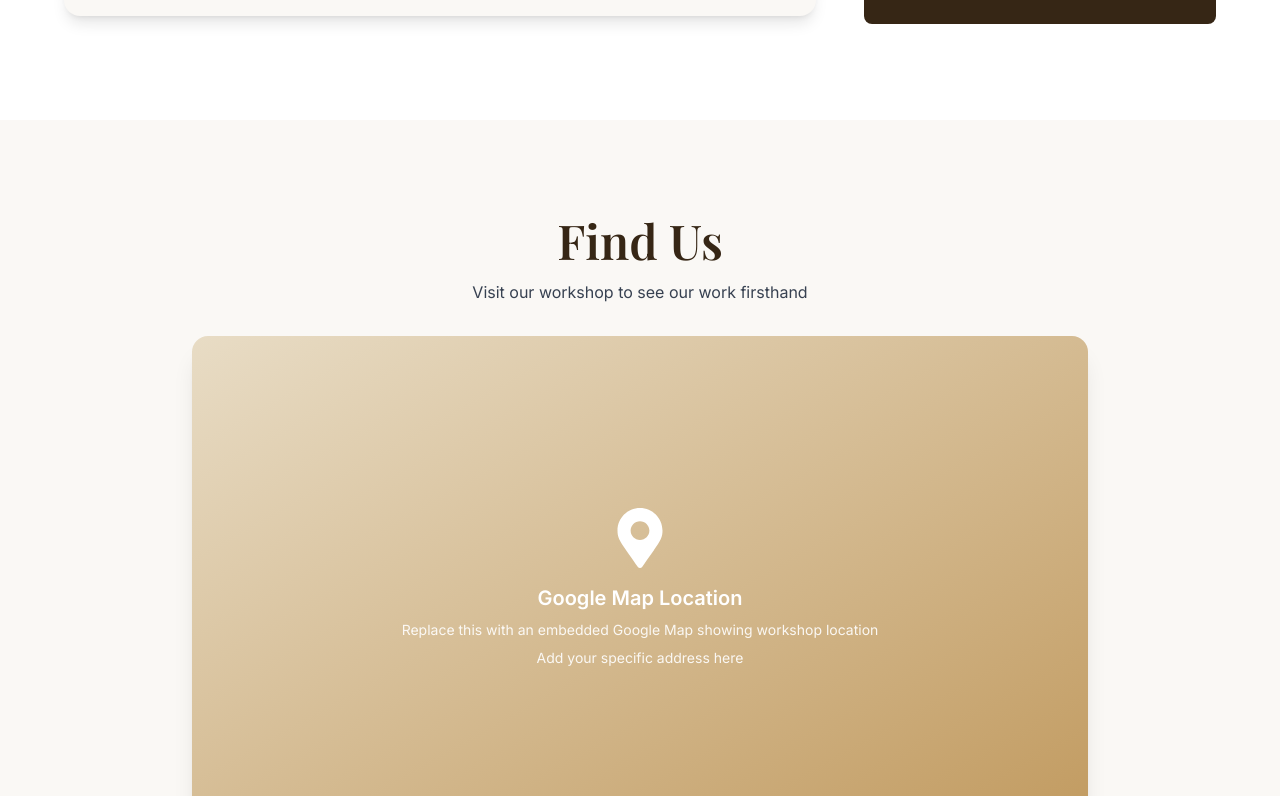
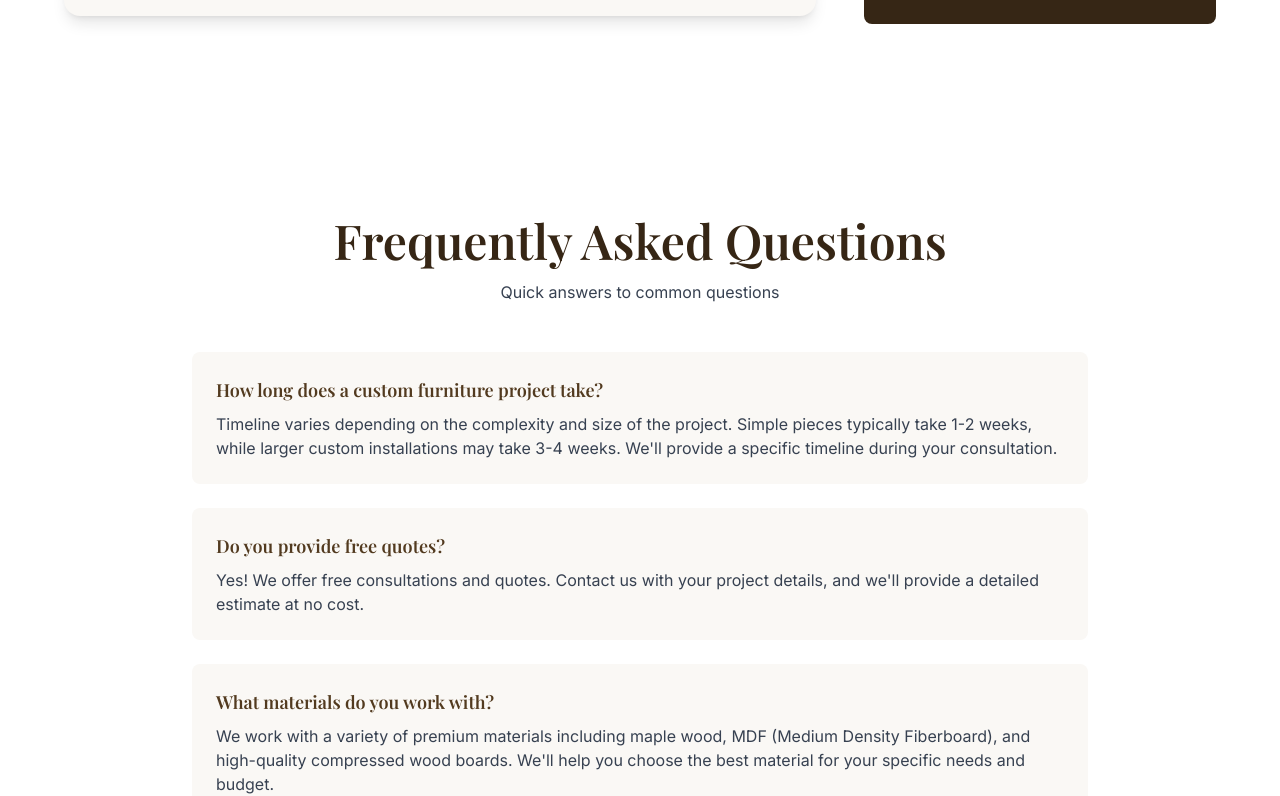
Before and after one commit to Hasa1O1/oaktimber-website, a React (Vite) app: page /contact in a window 1280 px wide. Shown: the part 1229-2025 px from the top of the page. Built offline with nearby package versions, Linux system fonts and the light colour scheme.

Commit message:
Remove Find Us map section from contact page

```diff
--- a/src/pages/Contact.jsx
+++ b/src/pages/Contact.jsx
@@ -1,5 +1,5 @@
 import React, { useState } from 'react'
-import { FaPhone, FaEnvelope, FaWhatsapp, FaMapMarkerAlt, FaClock, FaUser, FaSms, FaTimes } from 'react-icons/fa'
+import { FaPhone, FaEnvelope, FaWhatsapp, FaClock, FaUser, FaSms, FaTimes } from 'react-icons/fa'
 
 /**
  * Contact Page Component
@@ -375,30 +375,6 @@ Requested via OAKTIMBER website.`
         </div>
       </section>
 
-      {/* Map Section - Placeholder */}
-      <section className="section-padding bg-primary-50">
-        <div className="container-custom">
-          <div className="text-center mb-8">
-            <h2 className="text-primary-900 mb-4">Find Us</h2>
-            <p className="text-gray-700">Visit our workshop to see our work firsthand</p>
-          </div>
-
-          {/* Map placeholder */}
-          <div className="aspect-video max-w-4xl mx-auto bg-gradient-to-br from-primary-200 to-primary-400 rounded-2xl shadow-xl flex items-center justify-center">
-            <div className="text-center text-white p-8">
-              <FaMapMarkerAlt className="text-6xl mb-4 mx-auto" />
-              <p className="text-xl font-semibold mb-2">Google Map Location</p>
-              <p className="text-sm opacity-90">
-                Replace this with an embedded Google Map showing workshop location
-              </p>
-              <p className="text-sm opacity-90 mt-2">
-                Add your specific address here
-              </p>
-            </div>
-          </div>
-        </div>
-      </section>
-
       {/* FAQ Section */}
       <section className="section-padding bg-white">
         <div className="container-custom max-w-4xl">
```
